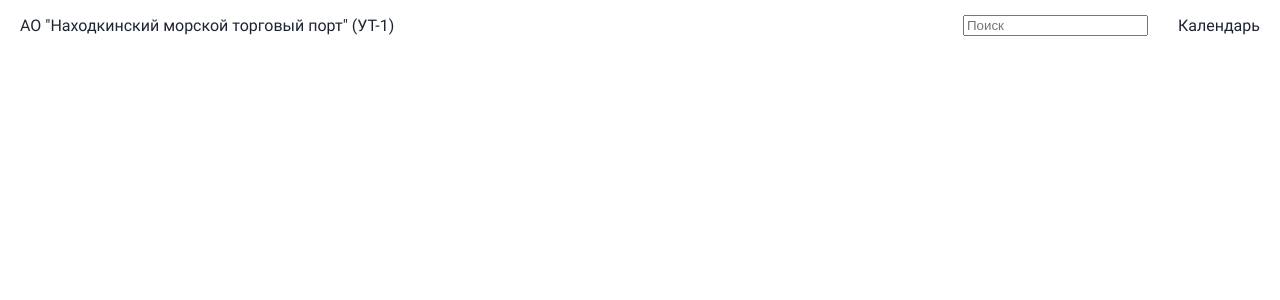
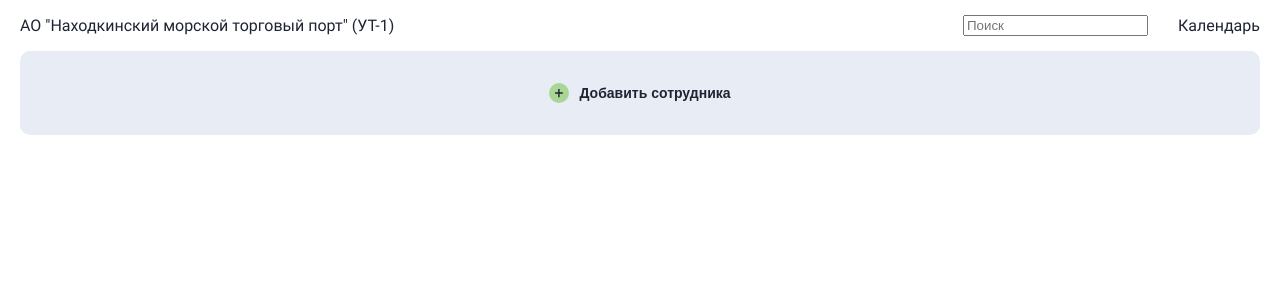
Before and after one commit to kkirrin/client-agencyGIR, a React (Vite) app: page /object/1 in a window 1280 px wide. Shown: the top 300 px of the page. Built offline with nearby package versions, Linux system fonts and the light colour scheme.

Commit message:
feat: добавил компонент кнопки для добавления сотрудников

```diff
--- /dev/null
+++ b/src/components/AddWorkwerBtn/AddWorkerBtn.jsx
@@ -0,0 +1,11 @@
+import React from 'react';
+import styles from './style.module.scss';
+
+export default function AddWorkerBtn({ click }) {
+  return (
+    <button className={styles.btn}>
+        <img src='/add.svg' alt='' />
+        <p className={styles.btn_text}>Добавить сотрудника</p>
+    </button>
+  )
+}
--- /dev/null
+++ b/src/components/AddWorkwerBtn/style.module.scss
@@ -0,0 +1,43 @@
+.btn {
+    border: none;
+    cursor: pointer;
+    display: flex;
+    justify-content: center;
+    align-items: center;
+    gap: 10px;
+    background-color: var(--light-gray);
+
+    padding: 20px;
+    width: 100%;
+
+    border-radius: 10px;
+    transition: all .5s ease-in-out;
+
+
+    &:hover {
+        background-color: var(--main);
+    }
+
+    &:hover .btn_text {
+        color: var(--white);
+    }
+
+    &:active {
+        background-color: var(--light-green);
+    }
+
+
+    &:active .btn_text {
+        color: var(--main);
+    }
+
+}
+
+
+.btn_text {
+    font-weight: 700;
+    color: var(--main);
+    font-size: 14px;
+
+    transition: all .5s ease-in-out;
+}
--- a/src/components/index.js
+++ b/src/components/index.js
@@ -1,2 +1,3 @@
 export { default as Loading } from './Loading/Loading';
 export { default as MainComponent } from './MainComponent/MainComponent';
+export { default as AddWorkerBtn } from './AddWorkwerBtn/AddWorkerBtn';
--- a/src/index.scss
+++ b/src/index.scss
@@ -10,6 +10,7 @@
   --white: #FFFFFF;
   --blue: #063462;
   --gray: #9FA9BC;
+  --light-gray: #E8ECF4;
   --light-blue: #C9D5FF;
   --light-green: #D4F4C6;
   --light-yellow: #FFEED4;
--- a/src/routes/Object/Object.jsx
+++ b/src/routes/Object/Object.jsx
@@ -1,6 +1,7 @@
 import React from 'react';
 import { useParams } from 'react-router-dom';
 import styles from './style.module.scss';
+import { AddWorkerBtn } from '../../components';
 
 const Object = () => {
   const { id } = useParams();
@@ -47,7 +48,9 @@ const Object = () => {
 
         <div className={styles.table}></div>
 
-        <div className={styles.add_workers}></div>
+        <div className={styles.add_workers}>
+          <AddWorkerBtn />
+        </div>
       </div>
     </section>
   );
```
Also changed, not shown: public/add.svg (added).
